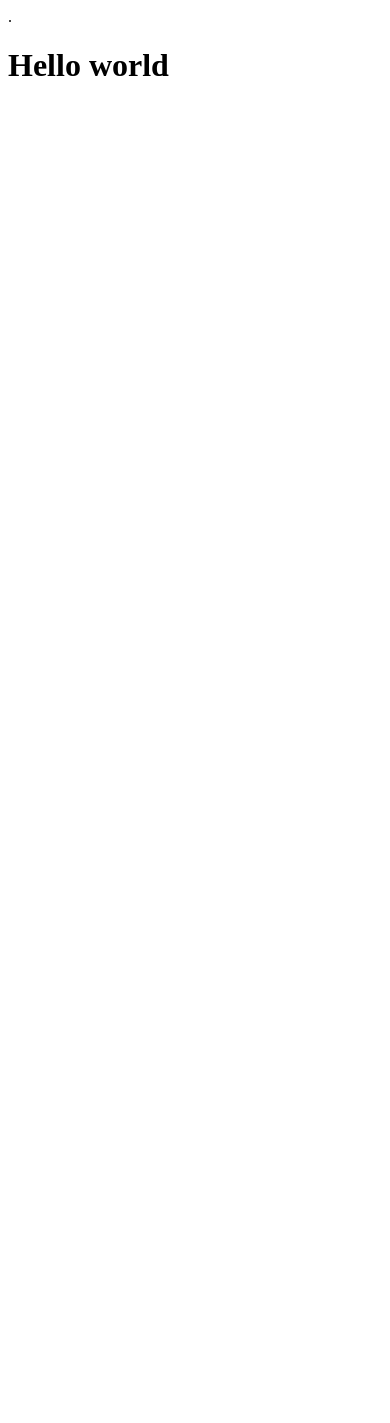
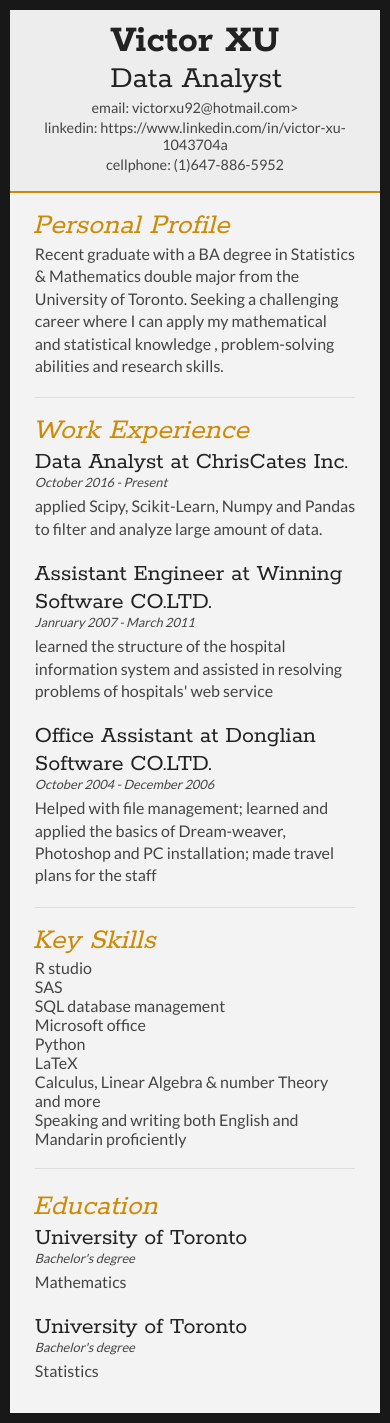
Before and after one commit to bestbestb/Basic_Webpage, a website: page public/index.html in a window 390 px wide. Before the commit the page ends 844 px from the top, so only its background shows below. Drawn offline with Linux system fonts and the light colour scheme.

Commit message:
New site

```diff
--- a/public/index.html
+++ b/public/index.html
@@ -1,9 +1,136 @@
-<!DOCTYPE HTML>.
+<!DOCTYPE html>
 <html>
-  <head>
-    <title>HTML Starter Pack</title>
-  </head>
-  <body>
-    <h1>Hello world</h1>
-  </body>
+<head>
+<title>Victor Xu - Data Analyst</title>
+
+<meta name="viewport" content="width=device-width"/>
+<meta name="description" content="The Curriculum Vitae of Joe Bloggs."/>
+<meta charset="UTF-8">
+
+<link type="text/css" rel="stylesheet" href="style.css">
+<link href='http://fonts.googleapis.com/css?family=Rokkitt:400,700|Lato:400,300' rel='stylesheet' type='text/css'>
+
+<!--[if lt IE 9]>
+<script src="//html5shiv.googlecode.com/svn/trunk/html5.js"></script>
+<![endif]-->
+</head>
+<body id="top">
+<div id="cv" class="instaFade">
+	<div class="mainDetails">
+		<div id="headshot" class="quickFade">
+			<img src="headshot.jpg" alt="Alan Smith" />
+		</div>
+
+		<div id="name">
+			<h1 class="quickFade delayTwo">Victor XU</h1>
+			<h2 class="quickFade delayThree">Data Analyst
+		</div>
+
+		<div id="contactDetails" class="quickFade delayFour">
+			<ul>
+				<li>email: <a href="victorxu92@hotmail.com" target="_blank">victorxu92@hotmail.com></li>
+				<li>linkedin: <a href="https://www.linkedin.com/in/victor-xu-1043704a">https://www.linkedin.com/in/victor-xu-1043704a</a></li>
+				<li>cellphone: (1)647-886-5952</li>
+			</ul>
+		</div>
+		<div class="clear"></div>
+	</div>
+
+	<div id="mainArea" class="quickFade delayFive">
+		<section>
+			<article>
+				<div class="sectionTitle">
+					<h1>Personal Profile</h1>
+				</div>
+
+				<div class="sectionContent">
+					<p>Recent graduate with a BA degree in Statistics & Mathematics double major from the University of Toronto. Seeking a challenging career where I can apply my mathematical and statistical knowledge , problem-solving abilities and research skills.</p>
+				</div>
+			</article>
+			<div class="clear"></div>
+		</section>
+
+
+		<section>
+			<div class="sectionTitle">
+				<h1>Work Experience</h1>
+			</div>
+
+			<div class="sectionContent">
+				<article>
+					<h2>Data Analyst at ChrisCates Inc.</h2>
+					<p class="subDetails">October 2016 - Present</p>
+					<p>applied Scipy, Scikit-Learn, Numpy and Pandas to filter and analyze large amount of data.</p>
+				</article>
+
+				<article>
+					<h2>Assistant Engineer at Winning Software CO.LTD.</h2>
+					<p class="subDetails">Janruary 2007 - March 2011</p>
+					<p>learned the structure of the hospital information system and assisted in resolving problems of hospitals' web service</p>
+				</article>
+
+				<article>
+					<h2>Office Assistant at Donglian Software CO.LTD.</h2>
+					<p class="subDetails">October 2004 - December 2006</p>
+					<p>Helped with file management; learned and applied the basics of Dream-weaver, Photoshop and PC installation; made travel plans for the staff</p>
+				</article>
+			</div>
+			<div class="clear"></div>
+		</section>
+
+
+		<section>
+			<div class="sectionTitle">
+				<h1>Key Skills</h1>
+			</div>
+
+			<div class="sectionContent">
+				<ul class="keySkills">
+					<li>R studio</li>
+					<li>SAS</li>
+					<li>SQL database management</li>
+					<li>Microsoft office</li>
+					<li>Python</li>
+					<li>LaTeX</li>
+					<li>Calculus, Linear Algebra & number Theory and more</li>
+					<li>Speaking and writing both English and Mandarin proficiently</li>
+				</ul>
+			</div>
+			<div class="clear"></div>
+		</section>
+
+
+		<section>
+			<div class="sectionTitle">
+				<h1>Education</h1>
+			</div>
+
+			<div class="sectionContent">
+				<article>
+					<h2>University of Toronto</h2>
+					<p class="subDetails">Bachelor's degree</p>
+					<p>Mathematics</p>
+				</article>
+
+				<article>
+					<h2>University of Toronto</h2>
+					<p class="subDetails">Bachelor's degree </p>
+					<p>Statistics</p>
+				</article>
+			</div>
+			<div class="clear"></div>
+		</section>
+
+	</div>
+</div>
+<script type="text/javascript">
+var gaJsHost = (("https:" == document.location.protocol) ? "https://ssl." : "http://www.");
+document.write(unescape("%3Cscript src='" + gaJsHost + "google-analytics.com/ga.js' type='text/javascript'%3E%3C/script%3E"));
+</script>
+<script type="text/javascript">
+var pageTracker = _gat._getTracker("UA-3753241-1");
+pageTracker._initData();
+pageTracker._trackPageview();
+</script>
+</body>
 </html>
--- /dev/null
+++ b/public/style.css
@@ -0,0 +1,355 @@
+html,body,div,span,object,iframe,h1,h2,h3,h4,h5,h6,p,blockquote,pre,abbr,address,cite,code,del,dfn,em,img,ins,kbd,q,samp,small,strong,sub,sup,var,b,i,dl,dt,dd,ol,ul,li,fieldset,form,label,legend,table,caption,tbody,tfoot,thead,tr,th,td,article,aside,canvas,details,figcaption,figure,footer,header,hgroup,menu,nav,section,summary,time,mark,audio,video {
+border:0;
+font:inherit;
+font-size:100%;
+margin:0;
+padding:0;
+vertical-align:baseline;
+}
+
+article,aside,details,figcaption,figure,footer,header,hgroup,menu,nav,section {
+display:block;
+}
+
+html, body {background: #181818; font-family: 'Lato', helvetica, arial, sans-serif; font-size: 16px; color: #222;}
+
+.clear {clear: both;}
+
+p {
+	font-size: 1em;
+	line-height: 1.4em;
+	margin-bottom: 20px;
+	color: #444;
+}
+
+#cv {
+	width: 90%;
+	max-width: 800px;
+	background: #f3f3f3;
+	margin: 30px auto;
+}
+
+.mainDetails {
+	padding: 25px 35px;
+	border-bottom: 2px solid #cf8a05;
+	background: #ededed;
+}
+
+#name h1 {
+	font-size: 2.5em;
+	font-weight: 700;
+	font-family: 'Rokkitt', Helvetica, Arial, sans-serif;
+	margin-bottom: -6px;
+}
+
+#name h2 {
+	font-size: 2em;
+	margin-left: 2px;
+	font-family: 'Rokkitt', Helvetica, Arial, sans-serif;
+}
+
+#mainArea {
+	padding: 0 40px;
+}
+
+#headshot {
+	width: 12.5%;
+	float: left;
+	margin-right: 30px;
+}
+
+#headshot img {
+	width: 100%;
+	height: auto;
+	-webkit-border-radius: 50px;
+	border-radius: 50px;
+}
+
+#name {
+	float: left;
+}
+
+#contactDetails {
+	float: right;
+}
+
+#contactDetails ul {
+	list-style-type: none;
+	font-size: 0.9em;
+	margin-top: 2px;
+}
+
+#contactDetails ul li {
+	margin-bottom: 3px;
+	color: #444;
+}
+
+#contactDetails ul li a, a[href^=tel] {
+	color: #444;
+	text-decoration: none;
+	-webkit-transition: all .3s ease-in;
+	-moz-transition: all .3s ease-in;
+	-o-transition: all .3s ease-in;
+	-ms-transition: all .3s ease-in;
+	transition: all .3s ease-in;
+}
+
+#contactDetails ul li a:hover {
+	color: #cf8a05;
+}
+
+
+section {
+	border-top: 1px solid #dedede;
+	padding: 20px 0 0;
+}
+
+section:first-child {
+	border-top: 0;
+}
+
+section:last-child {
+	padding: 20px 0 10px;
+}
+
+.sectionTitle {
+	float: left;
+	width: 25%;
+}
+
+.sectionContent {
+	float: right;
+	width: 72.5%;
+}
+
+.sectionTitle h1 {
+	font-family: 'Rokkitt', Helvetica, Arial, sans-serif;
+	font-style: italic;
+	font-size: 1.5em;
+	color: #cf8a05;
+}
+
+.sectionContent h2 {
+	font-family: 'Rokkitt', Helvetica, Arial, sans-serif;
+	font-size: 1.5em;
+	margin-bottom: -2px;
+}
+
+.subDetails {
+	font-size: 0.8em;
+	font-style: italic;
+	margin-bottom: 3px;
+}
+
+.keySkills {
+	list-style-type: none;
+	-moz-column-count:3;
+	-webkit-column-count:3;
+	column-count:3;
+	margin-bottom: 20px;
+	font-size: 1em;
+	color: #444;
+}
+
+.keySkills ul li {
+	margin-bottom: 3px;
+}
+
+@media all and (min-width: 602px) and (max-width: 800px) {
+	#headshot {
+		display: none;
+	}
+
+	.keySkills {
+	-moz-column-count:2;
+	-webkit-column-count:2;
+	column-count:2;
+	}
+}
+
+@media all and (max-width: 601px) {
+	#cv {
+		width: 95%;
+		margin: 10px auto;
+		min-width: 280px;
+	}
+
+	#headshot {
+		display: none;
+	}
+
+	#name, #contactDetails {
+		float: none;
+		width: 100%;
+		text-align: center;
+	}
+
+	.sectionTitle, .sectionContent {
+		float: none;
+		width: 100%;
+	}
+
+	.sectionTitle {
+		margin-left: -2px;
+		font-size: 1.25em;
+	}
+
+	.keySkills {
+		-moz-column-count:2;
+		-webkit-column-count:2;
+		column-count:2;
+	}
+}
+
+@media all and (max-width: 480px) {
+	.mainDetails {
+		padding: 15px 15px;
+	}
+
+	section {
+		padding: 15px 0 0;
+	}
+
+	#mainArea {
+		padding: 0 25px;
+	}
+
+
+	.keySkills {
+	-moz-column-count:1;
+	-webkit-column-count:1;
+	column-count:1;
+	}
+
+	#name h1 {
+		line-height: .8em;
+		margin-bottom: 4px;
+	}
+}
+
+@media print {
+    #cv {
+        width: 100%;
+    }
+}
+
+@-webkit-keyframes reset {
+	0% {
+		opacity: 0;
+	}
+	100% {
+		opacity: 0;
+	}
+}
+
+@-webkit-keyframes fade-in {
+	0% {
+		opacity: 0;
+	}
+	40% {
+		opacity: 0;
+	}
+	100% {
+		opacity: 1;
+	}
+}
+
+@-moz-keyframes reset {
+	0% {
+		opacity: 0;
+	}
+	100% {
+		opacity: 0;
+	}
+}
+
+@-moz-keyframes fade-in {
+	0% {
+		opacity: 0;
+	}
+	40% {
+		opacity: 0;
+	}
+	100% {
+		opacity: 1;
+	}
+}
+
+@keyframes reset {
+	0% {
+		opacity: 0;
+	}
+	100% {
+		opacity: 0;
+	}
+}
+
+@keyframes fade-in {
+	0% {
+		opacity: 0;
+	}
+	40% {
+		opacity: 0;
+	}
+	100% {
+		opacity: 1;
+	}
+}
+
+.instaFade {
+    -webkit-animation-name: reset, fade-in;
+    -webkit-animation-duration: 1.5s;
+    -webkit-animation-timing-function: ease-in;
+
+	-moz-animation-name: reset, fade-in;
+    -moz-animation-duration: 1.5s;
+    -moz-animation-timing-function: ease-in;
+
+	animation-name: reset, fade-in;
+    animation-duration: 1.5s;
+    animation-timing-function: ease-in;
+}
+
+.quickFade {
+    -webkit-animation-name: reset, fade-in;
+    -webkit-animation-duration: 2.5s;
+    -webkit-animation-timing-function: ease-in;
+
+	-moz-animation-name: reset, fade-in;
+    -moz-animation-duration: 2.5s;
+    -moz-animation-timing-function: ease-in;
+
+	animation-name: reset, fade-in;
+    animation-duration: 2.5s;
+    animation-timing-function: ease-in;
+}
+
+.delayOne {
+	-webkit-animation-delay: 0, .5s;
+	-moz-animation-delay: 0, .5s;
+	animation-delay: 0, .5s;
+}
+
+.delayTwo {
+	-webkit-animation-delay: 0, 1s;
+	-moz-animation-delay: 0, 1s;
+	animation-delay: 0, 1s;
+}
+
+.delayThree {
+	-webkit-animation-delay: 0, 1.5s;
+	-moz-animation-delay: 0, 1.5s;
+	animation-delay: 0, 1.5s;
+}
+
+.delayFour {
+	-webkit-animation-delay: 0, 2s;
+	-moz-animation-delay: 0, 2s;
+	animation-delay: 0, 2s;
+}
+
+.delayFive {
+	-webkit-animation-delay: 0, 2.5s;
+	-moz-animation-delay: 0, 2.5s;
+	animation-delay: 0, 2.5s;
+}
```
Also changed, not shown: public/headshot.jpg (added), 2 other files.
